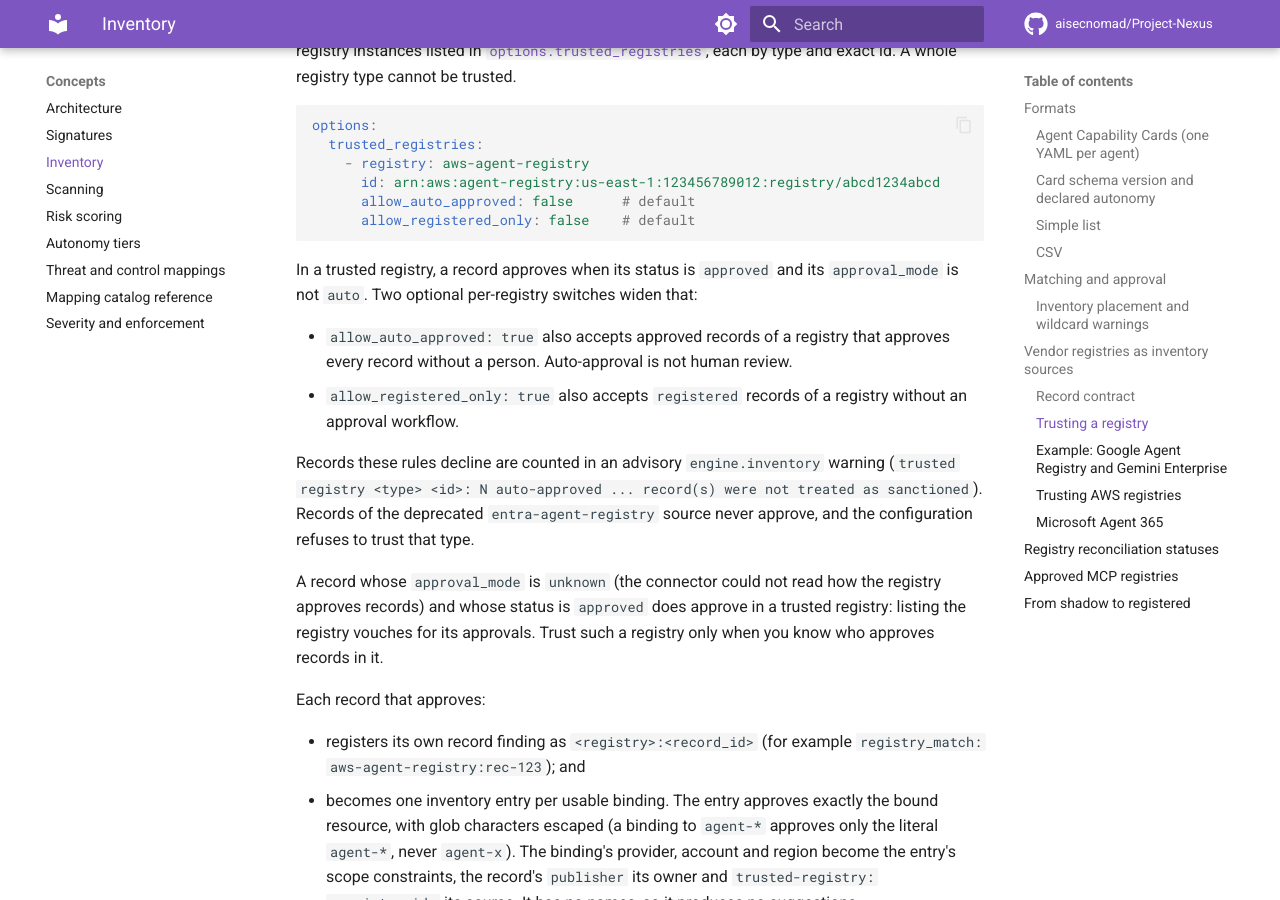
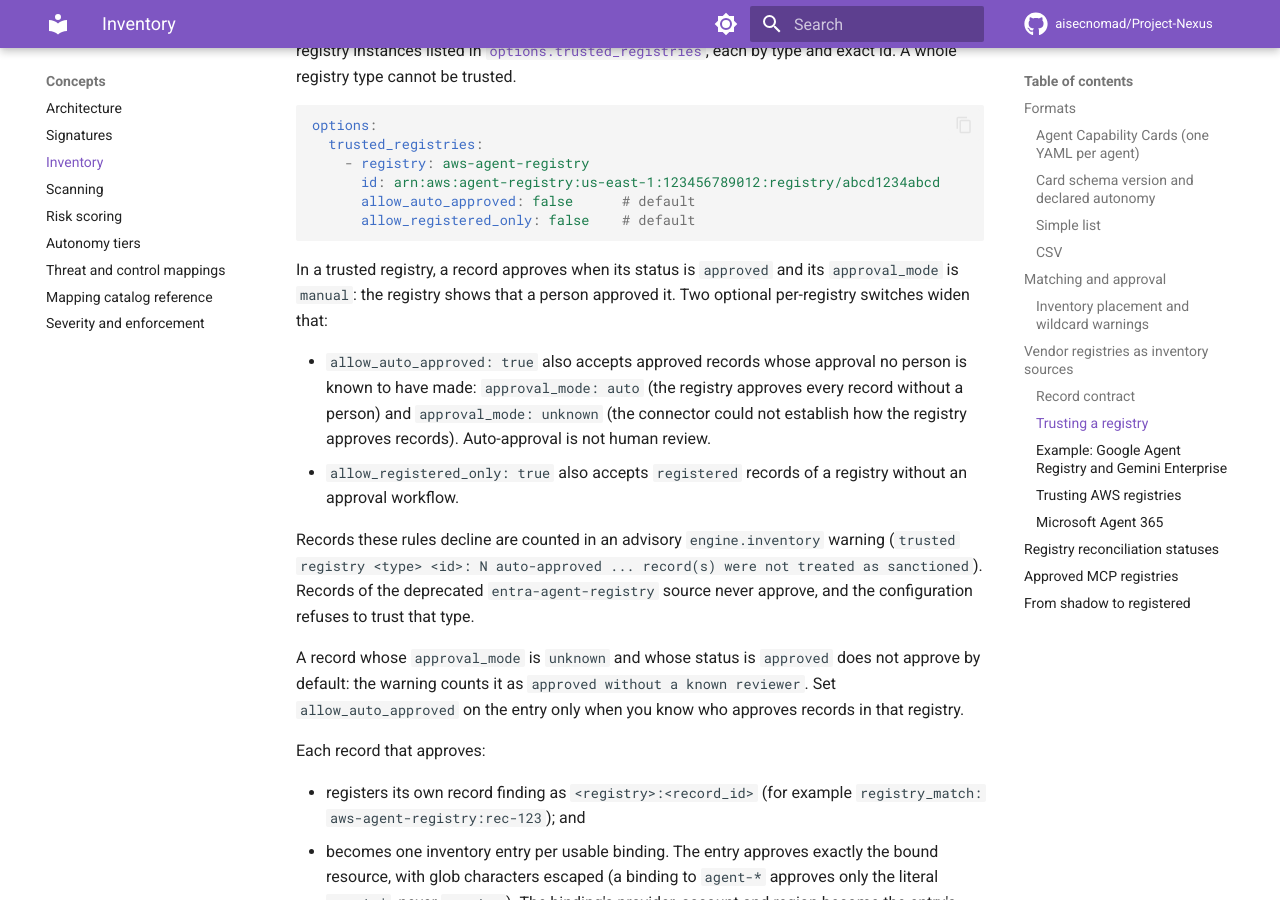
Before and after one commit to aisecnomad/Project-Nexus, an MkDocs documentation site: the page built from docs/inventory.md, in a window 1280 px wide and 900 px high, scrolled down 6201 px. Built offline with MkDocs 1.6.1 and Material for MkDocs 9.7.7, drawn with Linux system fonts in a browser that asks for light colours; comment, search, counter and statistics services are not loaded; some of the changed text lies outside the part shown.

Commit message:
Sanction only approvals a person is known to have made
A trusted registry's approved record now approves by default only when
its approval_mode is manual. Auto-approved records, and approved records
whose approval mode the connector could not establish (another account's
AWS registry, Microsoft and partner Agent 365 packages, an unrecognized
approval configuration), approve only when the registry's entry sets
allow_auto_approved; the advisory warning counts them as approved without
a known reviewer. This closes the gap where an unknown approval mode
silently counted as sanction.

Co-Authored-By: Claude Opus 5.5 <noreply@anthropic.com>
Claude-Session: https://claude.ai/code/session_0166ejSnmbJWManm3YxRM3TE
Signed-off-by: Claude <noreply@anthropic.com>

````diff
--- a/docs/inventory.md
+++ b/docs/inventory.md
@@ -278,10 +278,14 @@ options:
 ```
 
 In a trusted registry, a record approves when its status is `approved` and its
-`approval_mode` is not `auto`. Two optional per-registry switches widen that:
+`approval_mode` is `manual`: the registry shows that a person approved it. Two
+optional per-registry switches widen that:
 
-- `allow_auto_approved: true` also accepts approved records of a registry that
-  approves every record without a person. Auto-approval is not human review.
+- `allow_auto_approved: true` also accepts approved records whose approval no
+  person is known to have made: `approval_mode: auto` (the registry approves
+  every record without a person) and `approval_mode: unknown` (the connector
+  could not establish how the registry approves records). Auto-approval is not
+  human review.
 - `allow_registered_only: true` also accepts `registered` records of a registry
   without an approval workflow.
 
@@ -290,10 +294,10 @@ warning (`trusted registry <type> <id>: N auto-approved ... record(s) were not
 treated as sanctioned`). Records of the deprecated `entra-agent-registry` source
 never approve, and the configuration refuses to trust that type.
 
-A record whose `approval_mode` is `unknown` (the connector could not read how
-the registry approves records) and whose status is `approved` does approve in a
-trusted registry: listing the registry vouches for its approvals. Trust such a
-registry only when you know who approves records in it.
+A record whose `approval_mode` is `unknown` and whose status is `approved` does
+not approve by default: the warning counts it as `approved without a known
+reviewer`. Set `allow_auto_approved` on the entry only when you know who
+approves records in that registry.
 
 Each record that approves:
 
@@ -403,8 +407,9 @@ everyone who can create, update or approve its records. AgentCore registry
 records, and records read from another account's registry through
 `registry_arns`, carry no provenance: trusting them registers only the record
 findings themselves. Records read through `registry_arns` have
-`approval_mode: unknown`, so trusting such a registry accepts every approved
-record in it, however it was approved.
+`approval_mode: unknown`, so they approve only when that registry's entry sets
+`allow_auto_approved`; it then accepts every approved record in it, however it
+was approved.
 
 `approval_mode` reflects the registry's approval configuration when the scan
 reads it, not how each record was approved. A record approved while an
@@ -440,8 +445,9 @@ tenant, whatever ids it declares. Blocked, pending, rejected, draft and unknown
 packages approve nothing.
 Only an organization's own package whose request a person approved has
 `approval_mode: manual`; an approved Microsoft or partner package has
-`approval_mode: unknown` and, in a trusted tenant, approves its record and a
-listed agent identity it names. Trust the
+`approval_mode: unknown` and approves nothing unless the tenant's entry sets
+`allow_auto_approved`, which then approves its record and a listed agent
+identity it names. Trust the
 tenant only when the packages allowed in its catalog are ones your organization
 has decided to sanction. Without `tenant_id` the records have an empty registry
 id and cannot be trusted; with it, a pre-issued `access_token` must carry that
````
Also changed, not shown: CHANGELOG.md (+3 -2 lines), docs/connectors/identity.md (+2 -1 lines), docs/production.md (+2 -2 lines), 5 other files.
